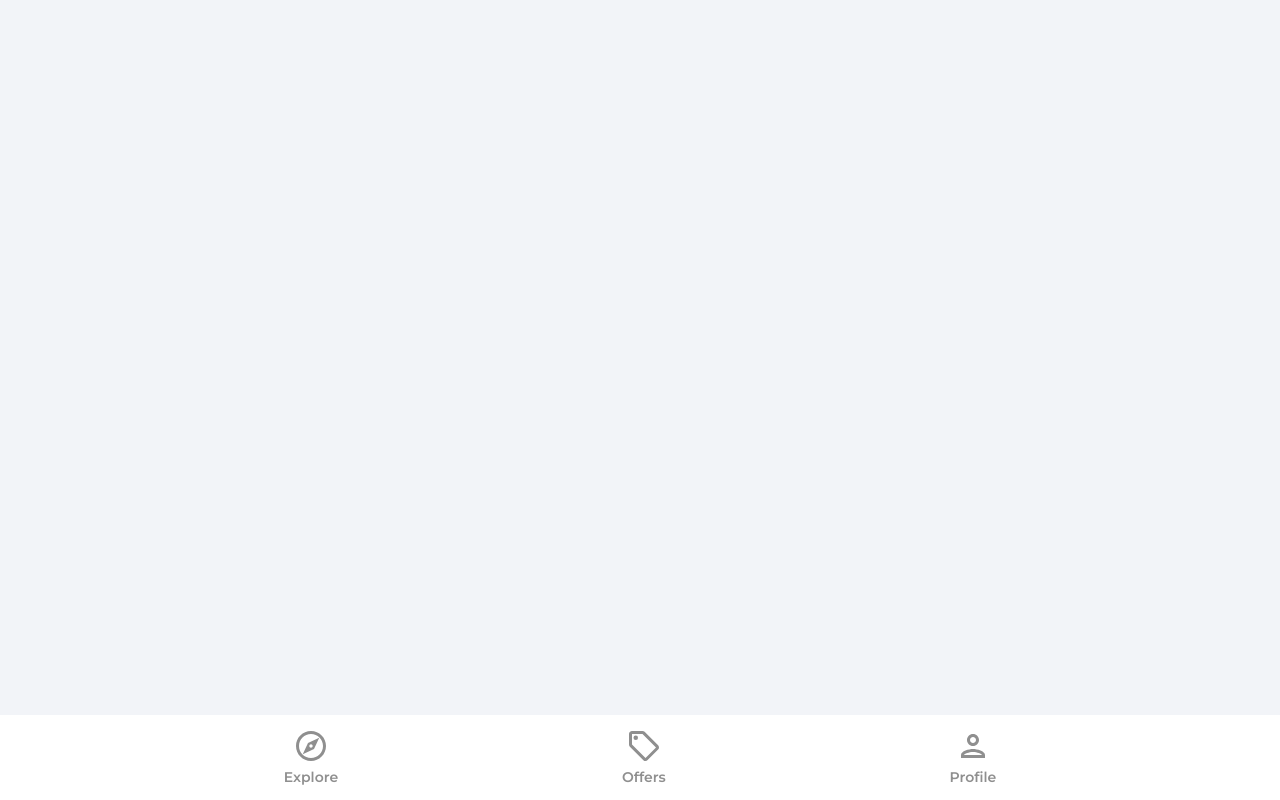
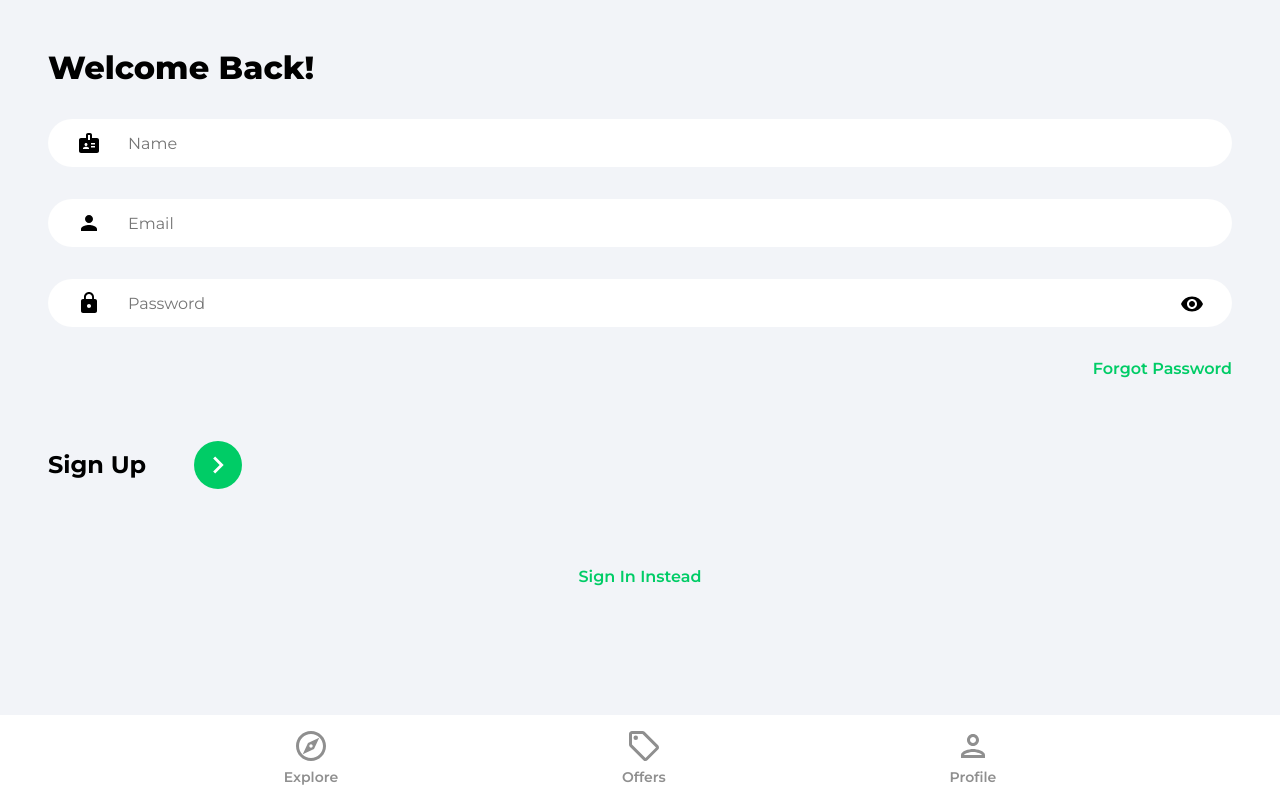
Before and after one commit to r-keenan/marketplace-listing, a React (Create React App) app: page /sign-up in a window 1280 px wide. Built offline with nearby package versions, Linux system fonts and the light colour scheme.

Commit message:
Created SignUp and SignUp UI with component level state.

```diff
--- a/src/App.js
+++ b/src/App.js
@@ -16,8 +16,8 @@
           <Route path="/offers" element={<Offers />} />
           <Route path="/profile" element={<SignIn />} />
           <Route path="/signin" element={<SignIn />} />
-          <Route path="/signup" element={<SignUp />} />
-          <Route path="/forgotpassword" element={<ForgotPassword />} />
+          <Route path="/sign-up" element={<SignUp />} />
+          <Route path="/forgot-password" element={<ForgotPassword />} />
         </Routes>
         <Navbar />
       </Router>
--- a/src/pages/SignIn.jsx
+++ b/src/pages/SignIn.jsx
@@ -1,7 +1,78 @@
-import React from "react";
+import { useState } from "react";
+import { Link, useNavigate } from "react-router-dom";
+import { ReactComponent as ArrowRightIcon } from "../assets/svg/keyboardArrowRightIcon.svg";
+import visiblityIcon from "../assets/svg/visibilityIcon.svg";
 
 function SignIn() {
-  return <div>SignIn</div>;
+  const [showPassword, setShowPassword] = useState(false);
+  const [formData, setFormData] = useState({
+    email: "",
+    password: "",
+  });
+
+  const { email, password } = formData;
+
+  const navigate = useNavigate();
+
+  const onChange = (e) => {
+    setFormData((prevState) => ({
+      ...prevState,
+      //using polymorphism instead of manually do a line for each email and password changes.
+      [e.target.id]: e.target.value,
+    }));
+  };
+
+  return (
+    <>
+      <div className="pageContainer">
+        <header>
+          <p className="pageHeader">Welcome Back!</p>
+
+          <main>
+            <form>
+              <input
+                type="email"
+                className="emailInput"
+                placeholder="Email"
+                id="email"
+                value={email}
+                onChange={onChange}
+              />
+              <div className="passwordInputDiv">
+                <input
+                  type={showPassword ? "text" : "password"}
+                  className="passwordInput"
+                  placeholder="Password"
+                  id="password"
+                  value={password}
+                  onChange={onChange}
+                />
+                <img
+                  src={visiblityIcon}
+                  alt="Show Password"
+                  className="showPassword"
+                  onClick={() => setShowPassword((prevState) => !prevState)}
+                />
+              </div>
+              <Link to="/forgot-password" className="forgotPasswordLink">
+                Forgot Password
+              </Link>
+              <div className="signInBar">
+                <p className="signInText">Sign In</p>
+                <button className="signInButton">
+                  <ArrowRightIcon fill="#ffffff" width="34px" height="34px" />
+                </button>
+              </div>
+            </form>
+            {/*Google OAuth */}
+            <Link to="/sign-up" className="registerLink">
+              Sign Up Instead
+            </Link>
+          </main>
+        </header>
+      </div>
+    </>
+  );
 }
 
 export default SignIn;
--- a/src/pages/SignUp.jsx
+++ b/src/pages/SignUp.jsx
@@ -1,7 +1,87 @@
-import React from "react";
+import { useState } from "react";
+import { Link, useNavigate } from "react-router-dom";
+import { ReactComponent as ArrowRightIcon } from "../assets/svg/keyboardArrowRightIcon.svg";
+import visiblityIcon from "../assets/svg/visibilityIcon.svg";
 
 function SignUp() {
-  return <div>SignUp</div>;
+  const [showPassword, setShowPassword] = useState(false);
+  const [formData, setFormData] = useState({
+    name: "",
+    email: "",
+    password: "",
+  });
+
+  const { name, email, password } = formData;
+
+  const navigate = useNavigate();
+
+  const onChange = (e) => {
+    setFormData((prevState) => ({
+      ...prevState,
+      //using polymorphism instead of manually do a line for each email and password changes.
+      [e.target.id]: e.target.value,
+    }));
+  };
+
+  return (
+    <>
+      <div className="pageContainer">
+        <header>
+          <p className="pageHeader">Welcome Back!</p>
+
+          <main>
+            <form>
+              <input
+                type="text"
+                className="nameInput"
+                placeholder="Name"
+                id="name"
+                value={name}
+                onChange={onChange}
+              />
+              <input
+                type="email"
+                className="emailInput"
+                placeholder="Email"
+                id="email"
+                value={email}
+                onChange={onChange}
+              />
+              <div className="passwordInputDiv">
+                <input
+                  type={showPassword ? "text" : "password"}
+                  className="passwordInput"
+                  placeholder="Password"
+                  id="password"
+                  value={password}
+                  onChange={onChange}
+                />
+                <img
+                  src={visiblityIcon}
+                  alt="Show Password"
+                  className="showPassword"
+                  onClick={() => setShowPassword((prevState) => !prevState)}
+                />
+              </div>
+              <Link to="/forgot-password" className="forgotPasswordLink">
+                Forgot Password
+              </Link>
+              <div className="signUpBar">
+                <p className="signUpText">Sign Up</p>
+                <button className="signUpButton">
+                  <ArrowRightIcon fill="#ffffff" width="34px" height="34px" />
+                </button>
+              </div>
+            </form>
+            {/*Google OAuth */}
+            <Link to="/sign-in" className="registerLink">
+              Sign In Instead
+            </Link>
+          </main>
+        </header>
+      </div>
+    </>
+  );
 }
 
 export default SignUp;
```
